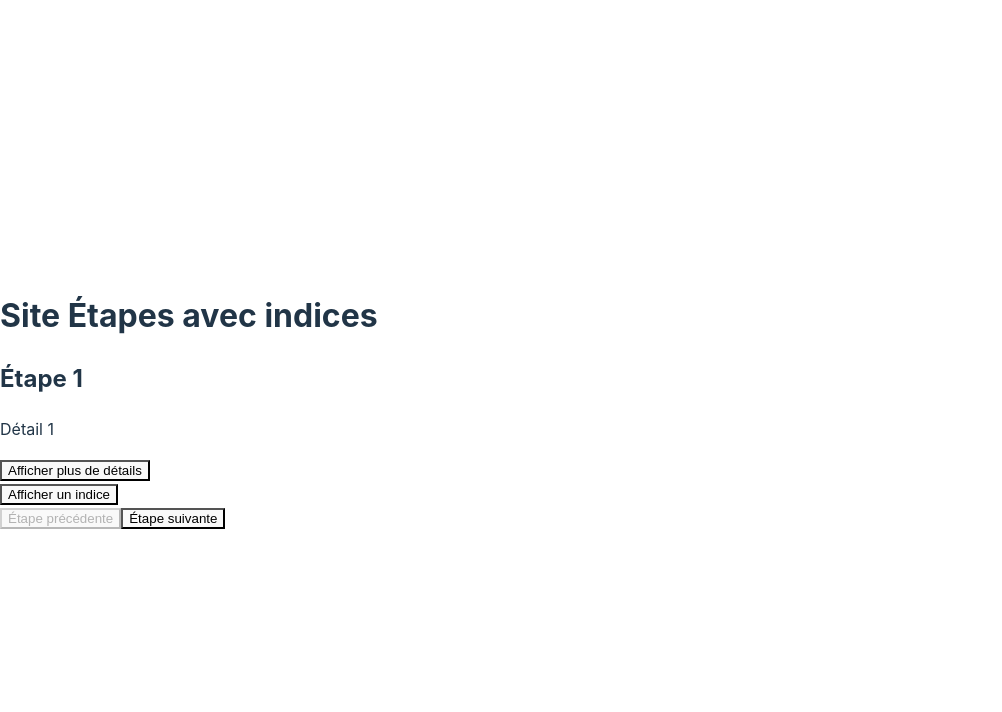
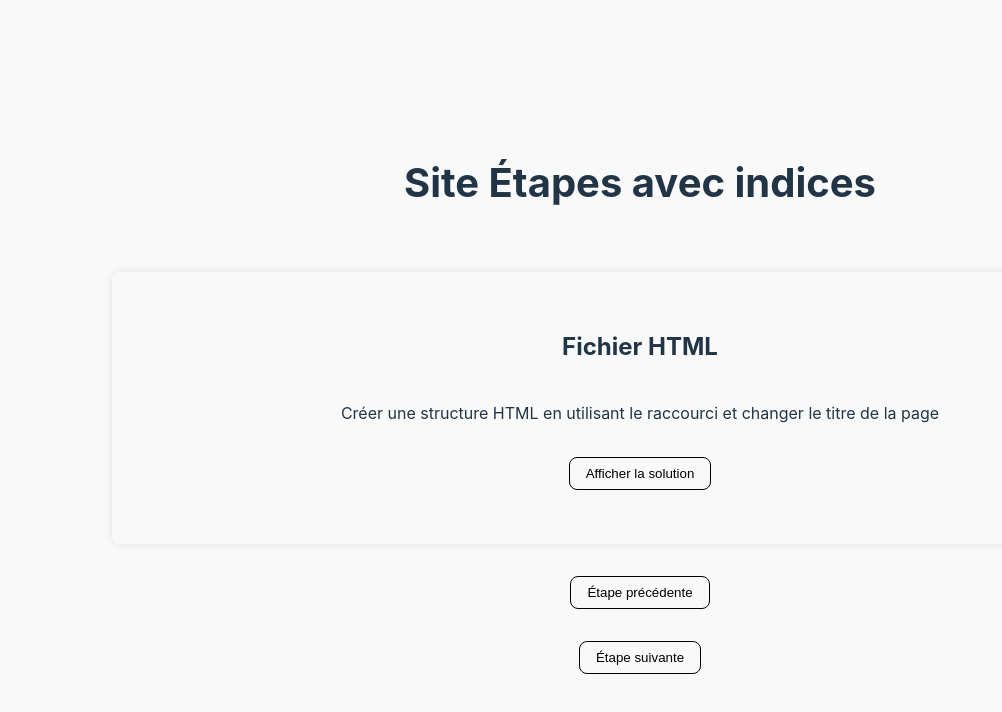
Before and after one commit to iLdro/FinalExercice, a React (Vite) app: page / in a window 1280 px wide. Shown: the top 712 px of the page, without its empty margins (0-1002 px from the left). Built offline with nearby package versions, Linux system fonts and the light colour scheme.

Commit message:
Send first update

```diff
--- a/src/App.jsx
+++ b/src/App.jsx
@@ -3,20 +3,84 @@ import Step from './Step';
 
 const stepsData = [
   {
-    title: "Étape 1",
-    details: ["Détail 1", "Détail 2", "Détail 3"],
-    hints: ["Indice 1 pour l'étape 1", "Indice 2 pour l'étape 1"]
+    title: "Fichier HTML",
+    details: ["Créer une structure HTML en utilisant le raccourci et changer le titre de la page"],
+    hints: ["Utiliser le raccourci ! + entrer", "Utiliser la balise <title>"]
   },
   {
-    title: "Étape 2",
-    details: ["Détail A", "Détail B", "Détail C"],
-    hints: ["Indice 1 pour l'étape 2", "Indice 2 pour l'étape 2"]
+    title: "Hearder",
+    details: ["Créer un header"],
+    hints: ["Créer une balise header dans le body"]
   },
   {
-    title: "Étape 3",
-    details: ["Détail X", "Détail Y", "Détail Z"],
-    hints: ["Indice 1 pour l'étape 3", "Indice 2 pour l'étape 3"]
-  }
+    title: "Titre",
+    details: ["Ajouter un titre : Bienvenue sur le site d'apprentissage du HTML & CSS de Larache dans une classe"],
+    hints: ["Utiliser la balise h1 et un attribut : class"]
+  },
+  {
+    title: "Navgation Bar",
+    details: ["Ajouter dans le header un menu de navigation. Utiliser une liste non ordonée. Cette liste devra contenir des liens vers les sections A Propos, Services et Contact"],
+    hints: ["Utiliser les balises <nav>, <ul>, <li>, <a> et l'attribut href"]
+  },
+  {
+    title: "Section A Propos partie 1",
+    details: ["Créer la section A Propos sous le header avec un ID : about"],
+    hints: ["Utiliser la balise <section> et l'attribut id"]
+  },
+  {
+    title: "Section A Propos partie 2",
+    details: ["Dans la section, ajoute un titre avec le texte : A propos puis ajoute un paragraphe avec ce texte :Nous sommes des étudiants experts en HTML/CSS de Larache."],
+    hints: ["Utilise les balises <h2> et <p>"]
+  },
+  {
+    title: "Section Services partie 1",
+    details: ["Créer la section Services, avec un id = services"],
+    hints: ["Utiliser la balise <section> et l'attribut id"]
+  },
+  {
+    title: "Section Services partie 2",
+    details: ["Dans cette section ajoute le titre : Service et un paragraphe de texte avec :Utiliser la balise <section> et l'attribut id"],
+    hints: ["Utilise les balises <h2> et <p>"]
+  },
+  {
+    title: "Section Contact partie 1",
+    details: ["Créer la section Contact, avec un id = contact"],
+    hints: ["Utiliser la balise <section> et l'attribut id"]
+  },
+  {
+    title: "Section Contact partie 2",
+    details: ["Ajoute un titre : Contact"],
+    hints: ["Utilise la balise <h2>"]
+  },
+  {
+    title: "Sectopn Contact partie 3 (Formulaire)",
+    details: ["Créer un formulaire, avec un id contact-form. Ce formulaire doit pouvoir prendre en entrée le nom et l'email d'une personne et il doit y avoir un bouton pour envoyer le resultat"],
+    hints: ["Pour réaliser le formulaire il faudra utiliser la balise <form>, une syntaxe de ce type pour le nom et l'email : <label for='name'>Nom :</label> et la balise <button> avec un type submit"]
+  },
+  {
+    title: "Étape 12",
+    details: ["Ajouter un footer avec le texte suivant : &copy; 2024 Mon site avec Train d'Avenir"],
+    hints: ["Utilisez les balises <footer> et <p>"]
+  },
+
+
+
+
+
+
+
+  {
+    title: "Étape CSS",
+    details: ["Créer le fichier style.css puis le relier au fichier HTML."],
+    hints: ['Ajouter la ligne <link r"l="stylesheet] href="style.css"']
+  },
+
+  {
+    title: "Étape CSS",
+    details: ["ModifierL."],
+    hints: ['Ajouter la ligne <link rel="stylesheet" href="style.css"']
+  },
+
   // Ajoute plus d'étapes si nécessaire
 ];
 
--- a/src/Step.jsx
+++ b/src/Step.jsx
@@ -39,7 +39,7 @@ const Step = ({ step, resetDetailLevel, setResetDetailLevel }) => {
       <div className="hints">
         {hintIndex >= 0 && <p>{step.hints[hintIndex]}</p>}
         {hintIndex < step.hints.length - 1 && (
-          <button onClick={showHint}>Afficher un indice</button>
+          <button onClick={showHint}>Afficher la solution</button>
         )}
       </div>
     </div>
--- a/src/index.css
+++ b/src/index.css
@@ -13,13 +13,49 @@
   -moz-osx-font-smoothing: grayscale;
 }
 
-
+.App{
+  display: flex;
+  flex-direction: column;
+  align-items: center;
+  justify-content: center;
+  height: 100vh;
+  width: 100vw;
+  background-color: #f9f9f9;
+}
+h1 {
+  font-size: 2.5rem;
+  text-align: center;
+  padding: 1rem;
+}
 body {
   margin: 0;
   display: flex;
-  place-items: center;
   min-width: 320px;
   min-height: 100vh;
+}
+
+.step{
+  display: flex;
+  flex-direction: column;
+  align-items: center;
+  justify-content: center;
+  padding: 1rem;
+  border-radius: 0.5rem;
+  background-color: #f9f9f9;
+  box-shadow: 0 0 10px rgba(0, 0, 0, 0.1);
+  margin: 1rem;
+  min-width: 80%;
+  height: 30%;
+}
+
+button{
+  padding: 0.5rem 1rem;
+  border: black 1px solid;
+  border-radius: 0.5rem;
+  background-color: #242424;
+  color: black;
+  cursor: pointer;
+  margin: 1rem;
 }
 
 
```
